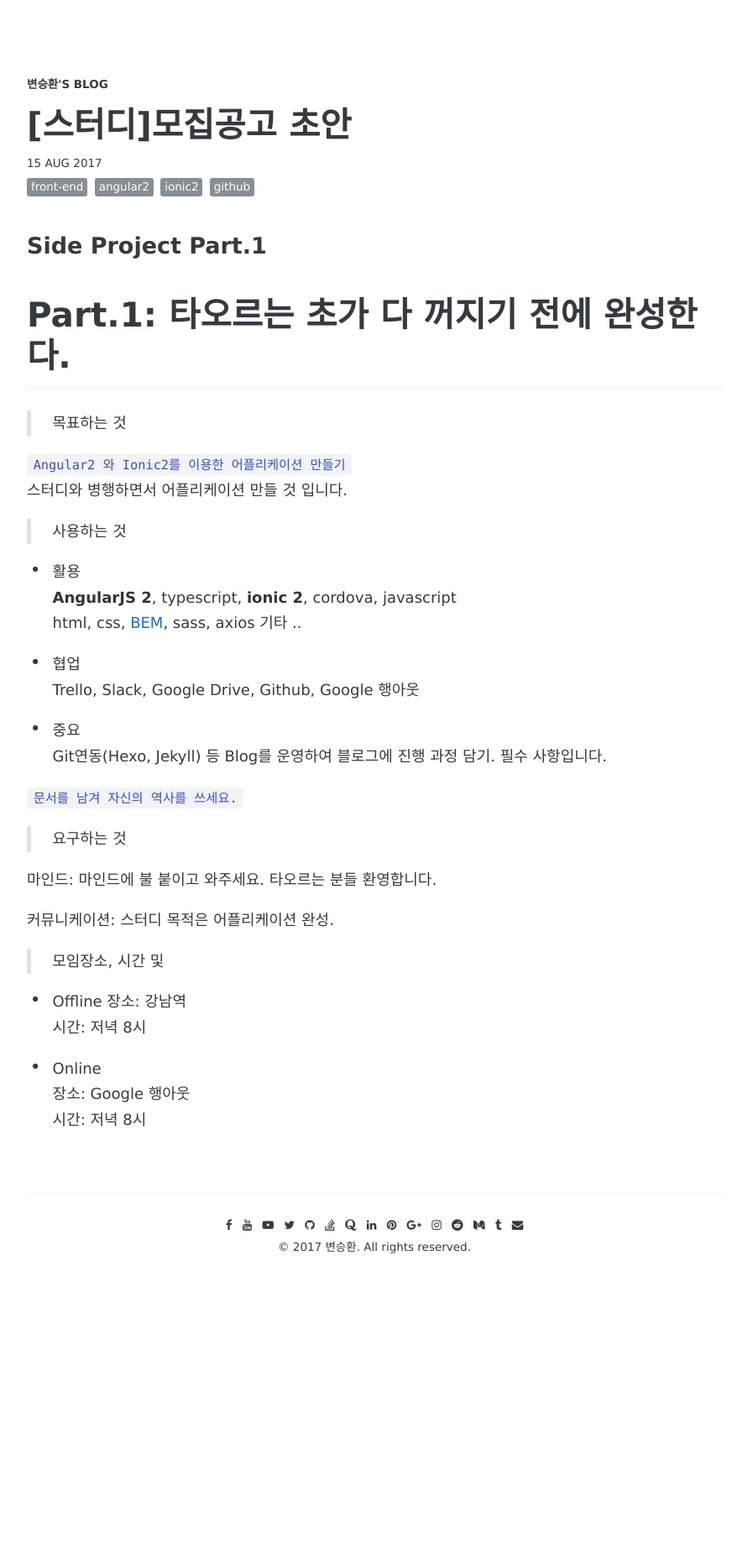
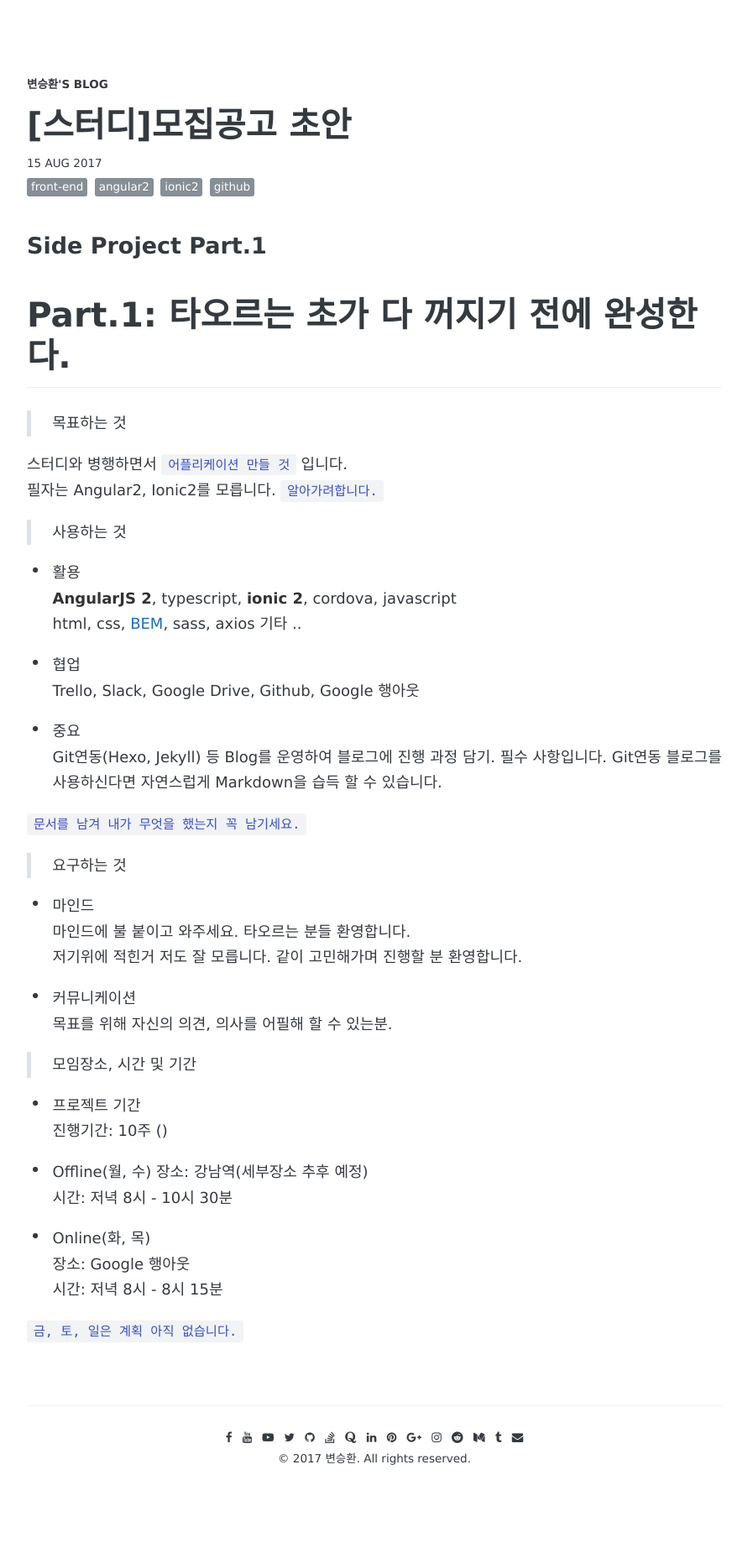
Before and after one commit to awesome-hwan/awesome-hwan.github.io, a Jekyll site: the page built from _posts/2017-08-15-[스터디]모집공고초안.md, in a window 1280 px wide. Shown: the whole page at 84% size, without its empty margins (194-1085 px from the left). Built offline with Jekyll 4.4.1, drawn with Linux system fonts in a browser that asks for light colours; some web fonts are replaced; comment, search, counter and statistics services are not loaded; before the commit the page ends 1586 px from its top, so only the background shows below that.

Commit message:
Study part.1

```diff
--- a/_posts/2017-08-15-[스터디]모집공고초안.md
+++ b/_posts/2017-08-15-[스터디]모집공고초안.md
@@ -13,8 +13,8 @@ share: true
 
 > 목표하는 것
 
-`Angular2 와 Ionic2를 이용한 어플리케이션 만들기`
-스터디와 병행하면서 어플리케이션 만들 것 입니다.
+스터디와 병행하면서 `어플리케이션 만들 것` 입니다.
+필자는 Angular2, Ionic2를 모릅니다. `알아가려합니다.`
 
 > 사용하는 것
 
@@ -27,21 +27,30 @@ Trello, Slack, Google Drive, Github, Google 행아웃
 
 - 중요
 Git연동(Hexo, Jekyll) 등 Blog를 운영하여 블로그에 진행 과정 담기. 필수 사항입니다.
+Git연동 블로그를 사용하신다면 자연스럽게 Markdown을 습득 할 수 있습니다.
 
-``문서를 남겨 자신의 역사를 쓰세요.``
+``문서를 남겨 내가 무엇을 했는지 꼭 남기세요.``
 
 > 요구하는 것
 
-마인드: 마인드에 불 붙이고 와주세요. 타오르는 분들 환영합니다.
+- 마인드
+마인드에 불 붙이고 와주세요. 타오르는 분들 환영합니다.
+저기위에 적힌거 저도 잘 모릅니다. 같이 고민해가며 진행할 분 환영합니다.
 
-커뮤니케이션: 스터디 목적은 어플리케이션 완성.
+- 커뮤니케이션
+목표를 위해 자신의 의견, 의사를 어필해 할 수 있는분.
 
-> 모임장소, 시간 및
+> 모임장소, 시간 및 기간
 
-- Offline
-장소: 강남역
-시간: 저녁 8시
+- 프로젝트 기간
+진행기간: 10주 ()
 
-- Online
+- Offline(월, 수)
+장소: 강남역(세부장소 추후 예정)
+시간: 저녁 8시 - 10시 30분
+
+- Online(화, 목)
 장소: Google 행아웃
-시간: 저녁 8시
+시간: 저녁 8시 - 8시 15분
+
+`금, 토, 일은 계획 아직 없습니다.`
```
